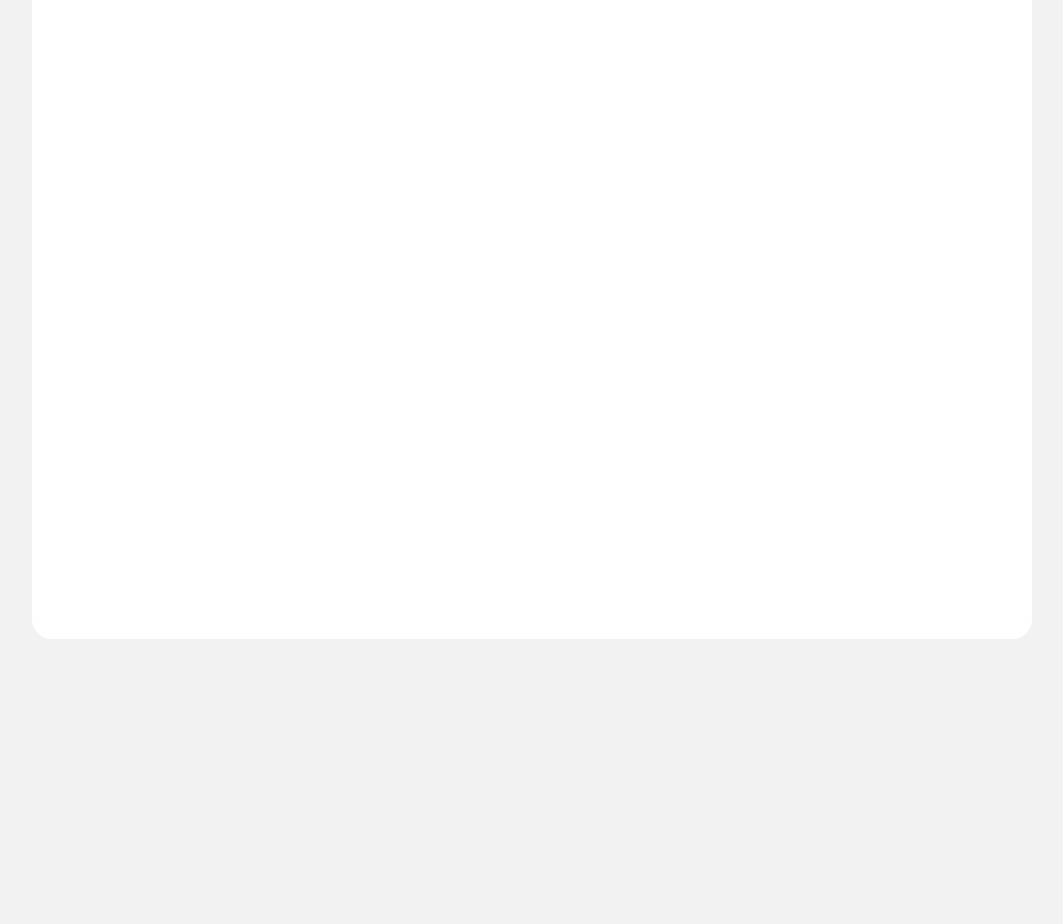
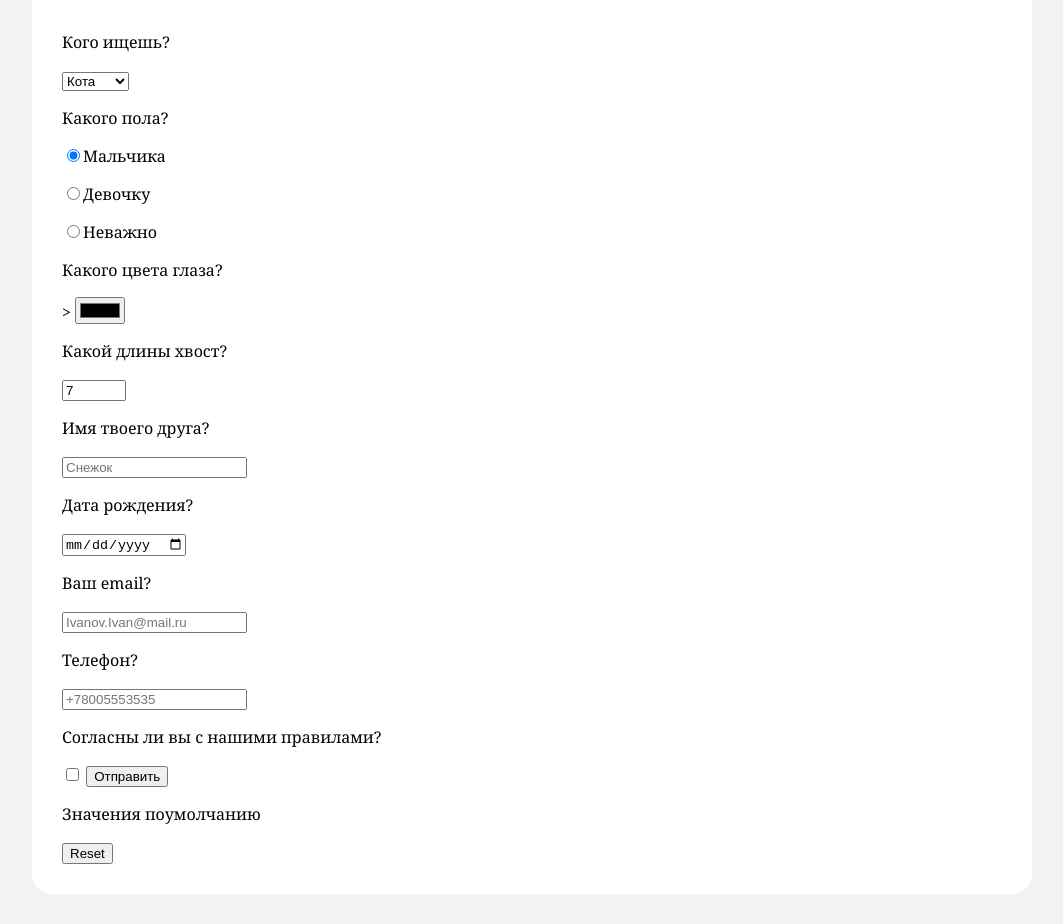
Before and after one commit to IritRTF/5-tables-and-forms, a website: page static/index.html in a window 1280 px wide. Shown: the part 131-1055 px from the top of the page, without its empty margins (108-1171 px from the left). Before the commit the page ends 800 px from the top, so only its background shows below. Drawn offline with Linux system fonts and the light colour scheme.

Commit message:
Ренёв Глеб (Гриффиндор) 5/5

```diff
--- a/static/index.html
+++ b/static/index.html
@@ -10,7 +10,55 @@
     <h1>Найди себе друга!</h1>
 
     <!--Форму размещай тут-->
-
+    <form class="form1" action="/pets/orders" method="post">
+        <label>
+            <p class="label">Кого ищешь?</p>
+            <select class="select1" name="petType">
+                <option value="cat">Кота</option>
+                <option value="dog">Собаку</option>
+                <option value="tiger">Тигра</option>
+            </select>
+        </label>
+        <label>
+            <p class="label">Какого пола?</p>
+            <p><input type="radio" name="gender" value="boy" checked />Мальчика</p>
+            <p><input type="radio" name="gender" value="girl" />Девочку</p>
+            <p><input type="radio" name="gender" value="none" />Неважно</p>
+        </label>
+        <label>
+            <p class="label">Какого цвета глаза?</p>>
+            <input type="color" name="eyeColor" class="colorSelector" required>
+        </label>
+        <label>
+            <p class="label">Какой длины хвост?</p>
+            <input type="number" name="tailLength" min="7" max="120" value="7" required>
+        </label>
+        <label>
+            <p class="label">Имя твоего друга?</p>
+            <input type="text" name="name" minlength="3" maxlength="30" placeholder="Снежок" required>
+        </label>
+        <label>
+            <p class="label">Дата рождения?</p>
+            <input type="date" name="dateOfBirth" required>
+        </label>
+        <label>
+            <p class="label">Ваш email?</p>
+            <input type="email" name="email" placeholder="Ivanov.Ivan@mail.ru" required>
+        </label>
+        <label>
+            <p class="label">Телефон?</p>
+            <input type="tel" name="phone" placeholder="+78005553535" required>
+        </label>
+        <label>
+            <p class="label">Согласны ли вы с нашими правилами?</p>
+            <input type="checkbox" name="rules" value="true" required>
+        </label>
+        <input type="submit" value="Отправить">
+        <label>
+            <p class="label">Значения поумолчанию</p>
+            <input type="reset" name="reset">
+        </label>
+    </form>
 </main>
 </body>
 </html>
--- a/static/styles.css
+++ b/static/styles.css
@@ -29,3 +29,13 @@ h1 {
 .orders {
     margin: 20px 0;
 }
+
+.form {
+    display: flex;
+    flex-direction: column;
+}
+
+label {
+    margin-top: 20px;
+    font-family: Georgia, 'Times New Roman', Times, serif;
+}
```
Also changed, not shown: 1 other file.
